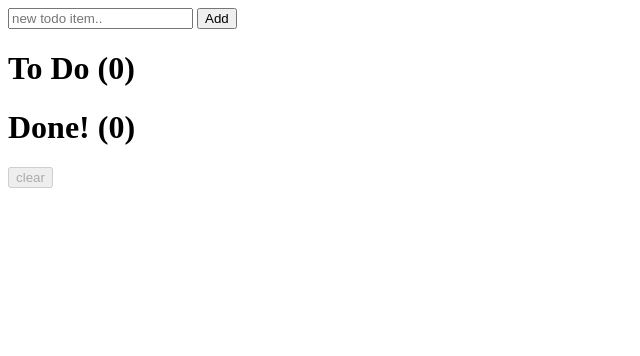
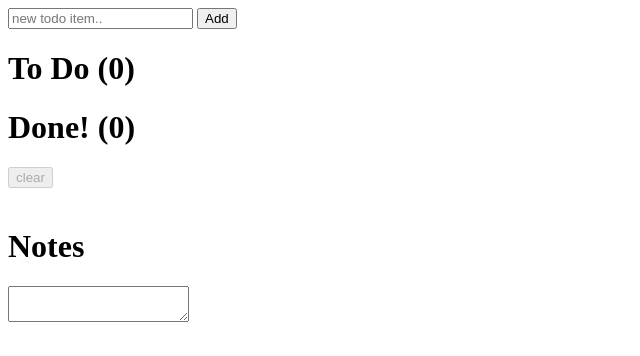
Before and after one commit to tibbsm/mytab, a Svelte app: page / in a window 1280 px wide. Shown: the top 356 px of the page, without its empty margins (0-640 px from the left). Built offline with nearby package versions, Linux system fonts and the light colour scheme.

Commit message:
Adding notes section

```diff
--- a/src/Todo.svelte
+++ b/src/Todo.svelte
@@ -3,10 +3,12 @@
     let newItem = '';
 
     let todos = [];
+    let notes = '';
     $: todoList = todos.filter(todo => !todo.completed);
     $: doneList = todos.filter(todo => todo.completed);
 
     initializeTodos();
+    initializeNotes();
 
 	function addToList() {
 		todos = [...todos, {
@@ -29,6 +31,10 @@
         chrome.storage.sync.set({"todos": JSON.stringify(todos)});
     }
 
+    function saveNotes() {
+        chrome.storage.sync.set({"notes": notes});
+    }
+
     function initializeTodos() {
         chrome.storage.sync.get(["todos"], function(items){
             if (items['todos'] && Array.isArray(JSON.parse(items['todos']))) {
@@ -36,6 +42,12 @@
             } else {
                 todos = [];
             }
+        });
+    }
+
+    function initializeNotes() {
+        chrome.storage.sync.get(["notes"], function(items){
+            notes = items['notes'] || '';
         });
     }
 
@@ -100,6 +112,17 @@
 
 <button on:click={() => clear()} disabled>clear</button>
 
+<br/><br/>
+
+<h1>Notes</h1>
+<!-- DEBOUNCE -->
+<textarea
+    bind:value={notes}
+    on:keyup={() => saveNotes()}
+></textarea>
+<br/>
+
+
 <style>
 	.checked {
         text-decoration: line-through;
```
